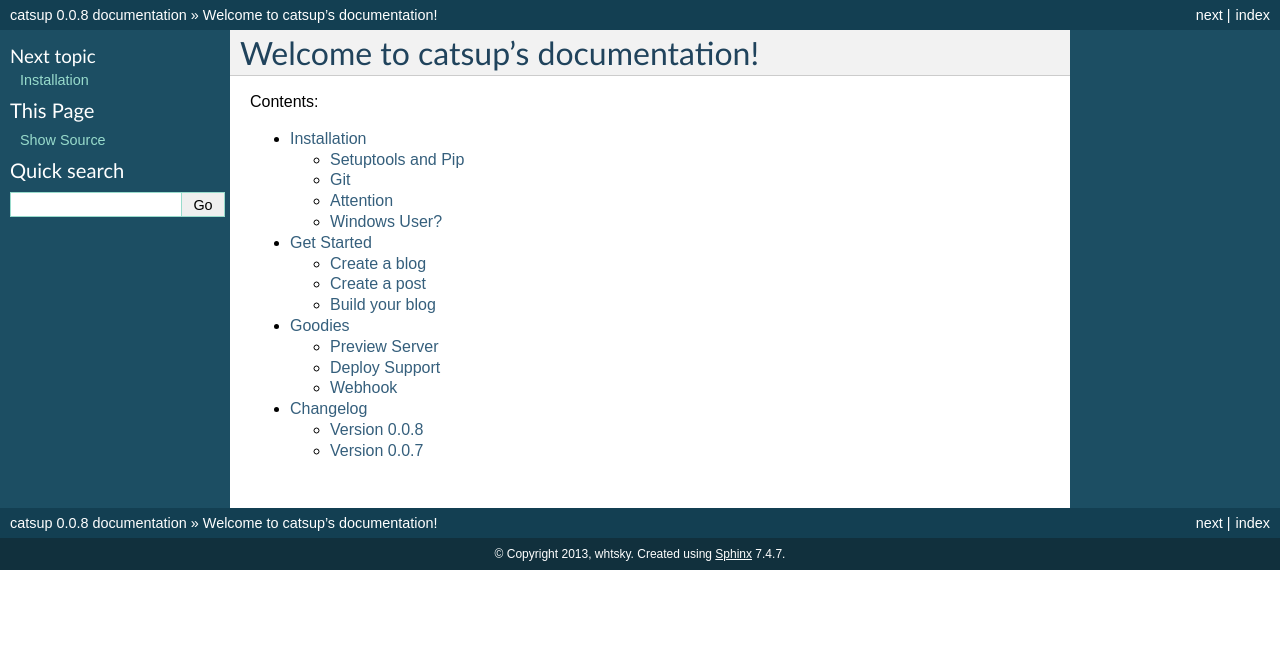
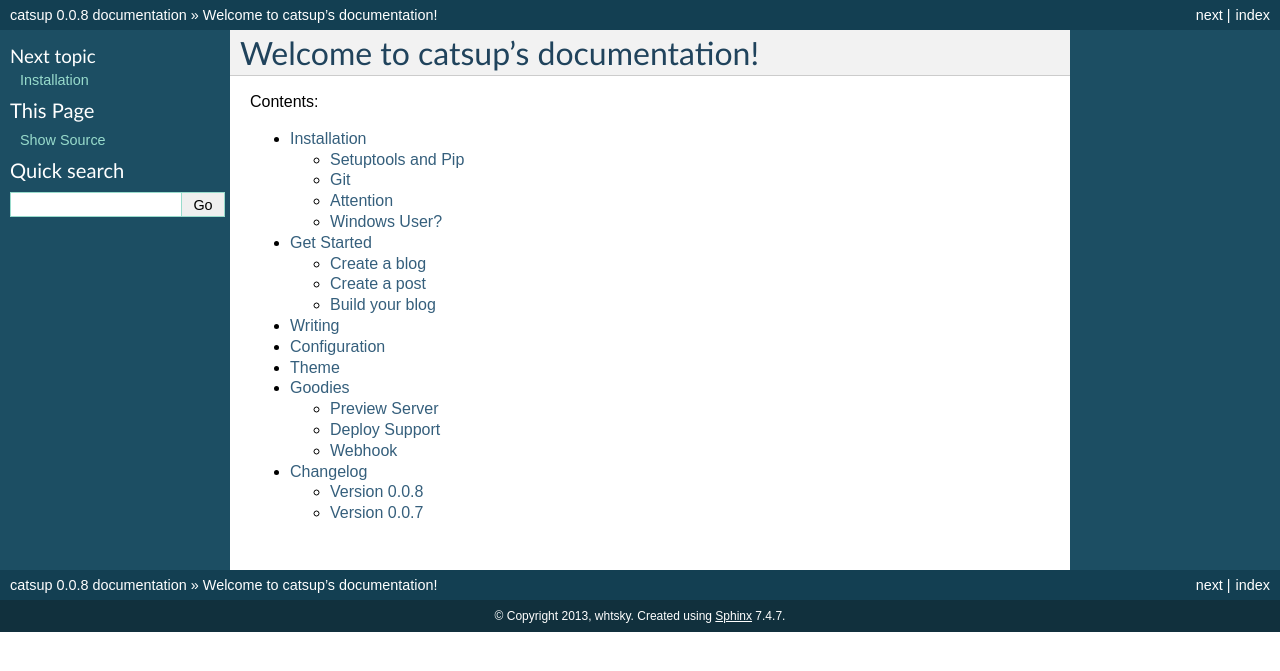
Before and after one commit to whtsky/Catsup, a Sphinx documentation site: the page built from docs/index.rst, in a window 1280 px wide. Shown: the top 671 px of the page. Built offline with Sphinx 7.4.7, drawn with Linux system fonts in a browser that asks for light colours.

Commit message:
add 3 pages.UNWRITTEN.

```diff
--- /dev/null
+++ b/docs/config.rst
@@ -0,0 +1,2 @@
+Configuration
+===============
--- a/docs/index.rst
+++ b/docs/index.rst
@@ -8,5 +8,8 @@ Contents:
 
    install
    start
+   write
+   config
+   theme
    goodies
    changelog
--- /dev/null
+++ b/docs/theme.rst
@@ -0,0 +1,2 @@
+Theme
+========
--- /dev/null
+++ b/docs/write.rst
@@ -0,0 +1,2 @@
+Writing
+========
```
